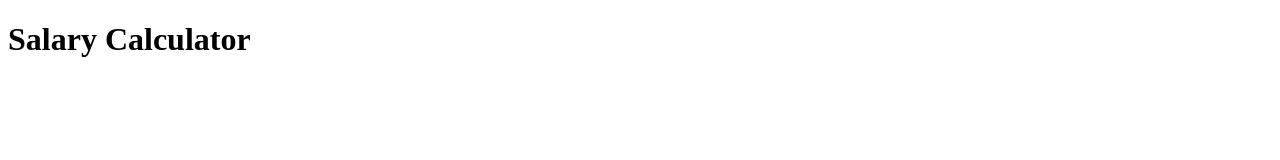
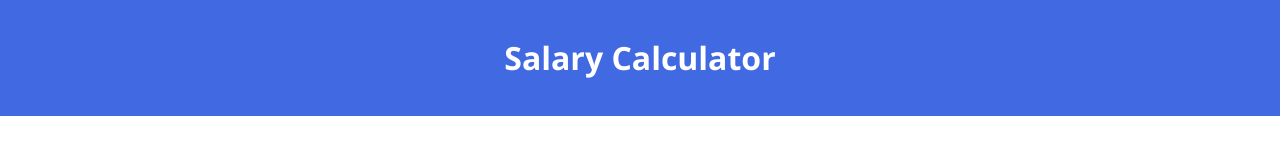
Before and after one commit to myronschippers/castor-jquery-salary-calculator, a plain HTML site: page index.html in a window 1280 px wide. Drawn offline with Linux system fonts and the light colour scheme.

Commit message:
adding CSS for initial markup

```diff
--- a/index.html
+++ b/index.html
@@ -3,11 +3,16 @@
   <head>
     <meta charset="UTF-8" />
     <meta name="viewport" content="width=device-width, initial-scale=1.0" />
+
+    <link rel="stylesheet" href="styles/style.css" />
+
     <title>Salary Calculator</title>
   </head>
   <body>
     <header>
       <h1>Salary Calculator</h1>
     </header>
+
+    <main></main>
   </body>
 </html>
--- /dev/null
+++ b/styles/style.css
@@ -0,0 +1,13 @@
+html,
+body {
+  margin: 0;
+  font-family: 'Segoe UI', Tahoma, Geneva, Verdana, sans-serif;
+}
+
+header {
+  padding: 15px;
+  margin: 0 0 15px;
+  background-color: royalblue;
+  color: #ffffff;
+  text-align: center;
+}
```
